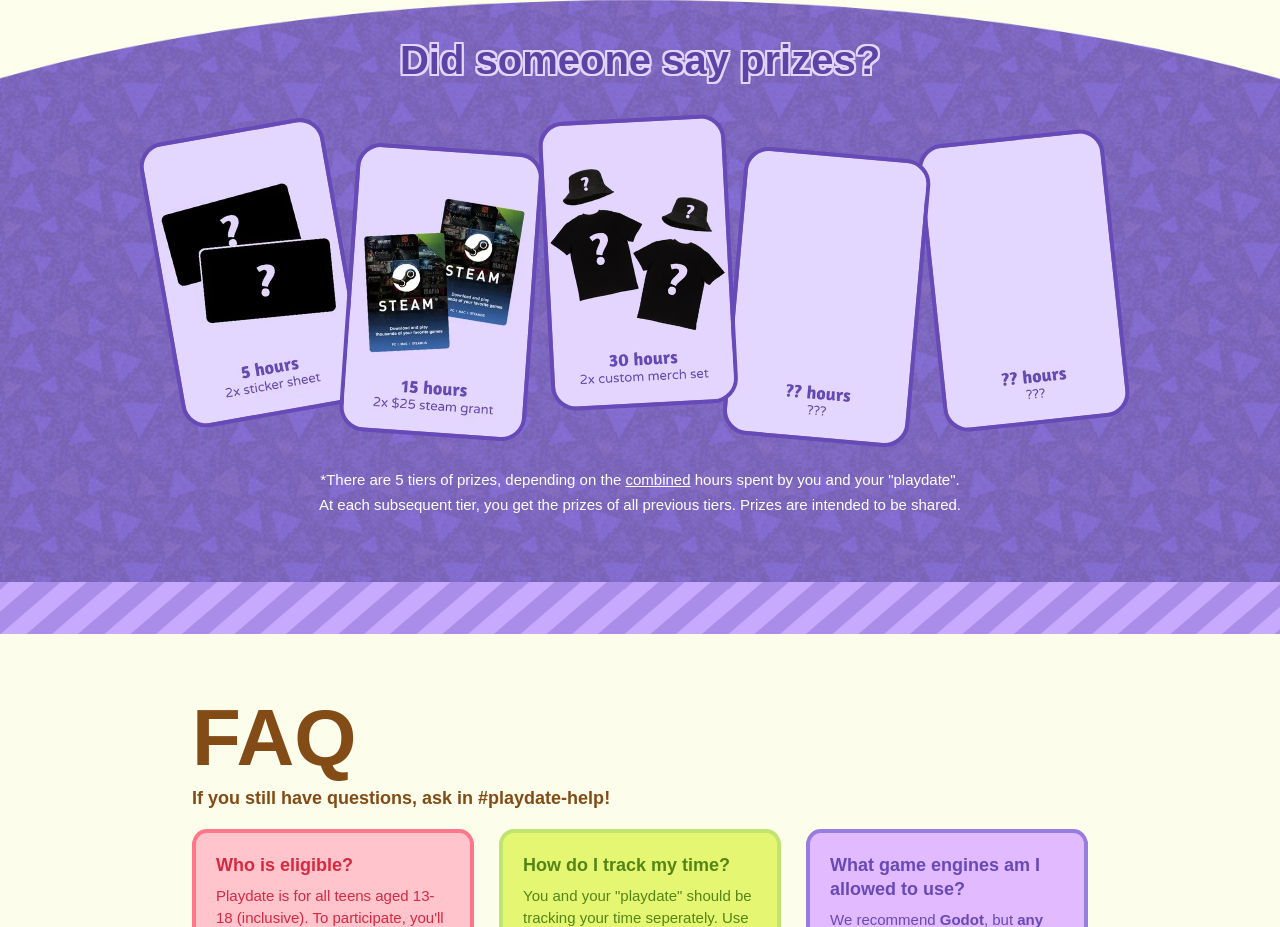
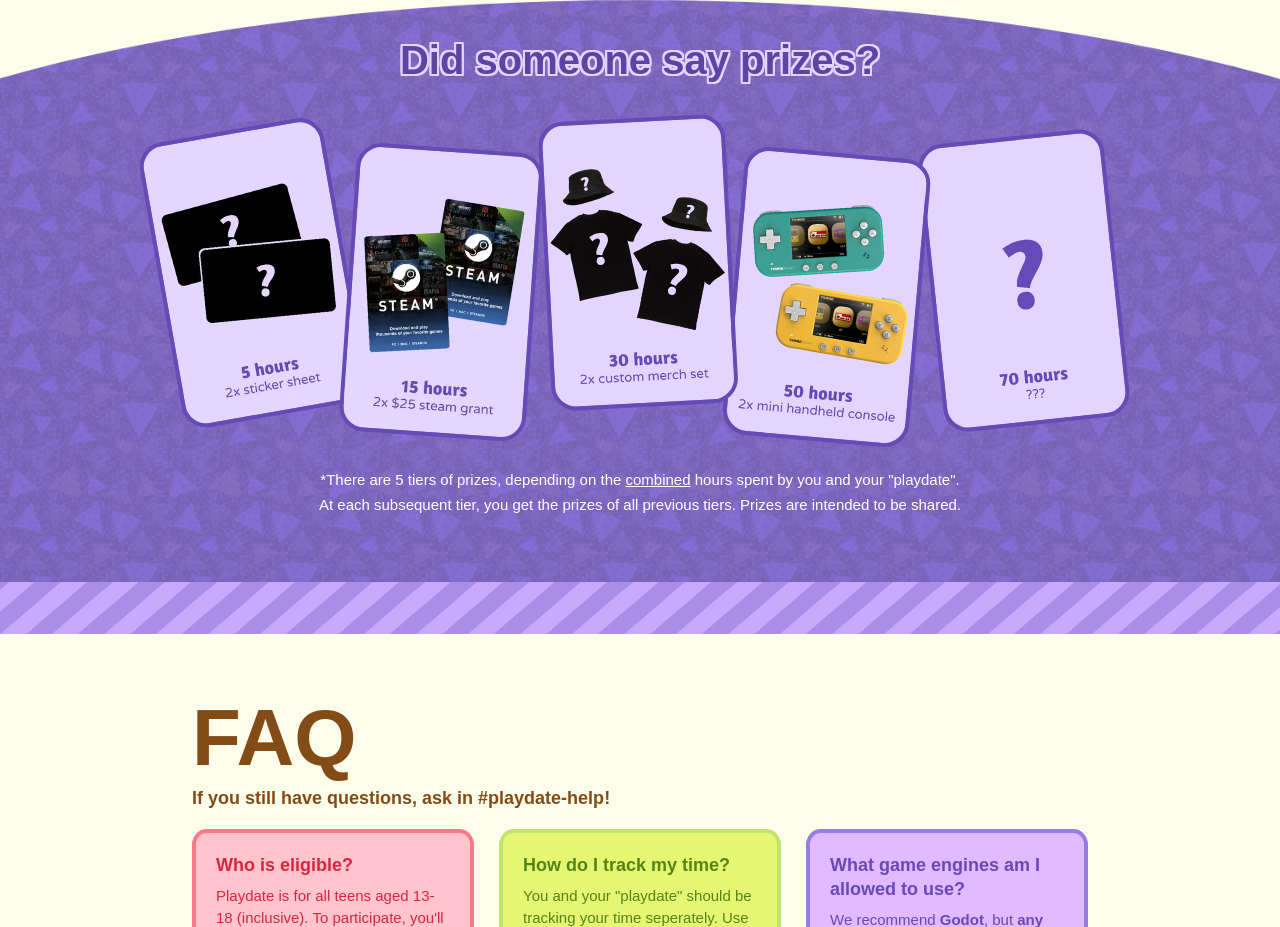
Before and after one commit to alythedev/Playdate, a plain HTML site: page index.html in a window 1280 px wide. Shown: the part 1954-2881 px from the top of the page. Drawn offline with Linux system fonts and the light colour scheme; a web font is replaced by a local one.

Commit message:
updated cards 4/5

```diff
--- a/index.html
+++ b/index.html
@@ -117,8 +117,8 @@
             <img src="Assets/card1.webp" class="card card1">
             <img src="Assets/card2.webp" class="card card2">
             <img src="Assets/card3.png" class="card card3">
-            <img src="Assets/card4.webp" class="card card4">
-            <img src="Assets/card4.webp" class="card card5">
+            <img src="Assets/card4.png" class="card card4">
+            <img src="Assets/card5.png" class="card card5">
         </div>
         <p>
             *There are 5 tiers of prizes, depending on the <u>combined</u> hours spent by you and your "playdate".
```
Also changed, not shown: Assets/card4.png (added), Assets/card4.webp (deleted), Assets/card5.png (added).
